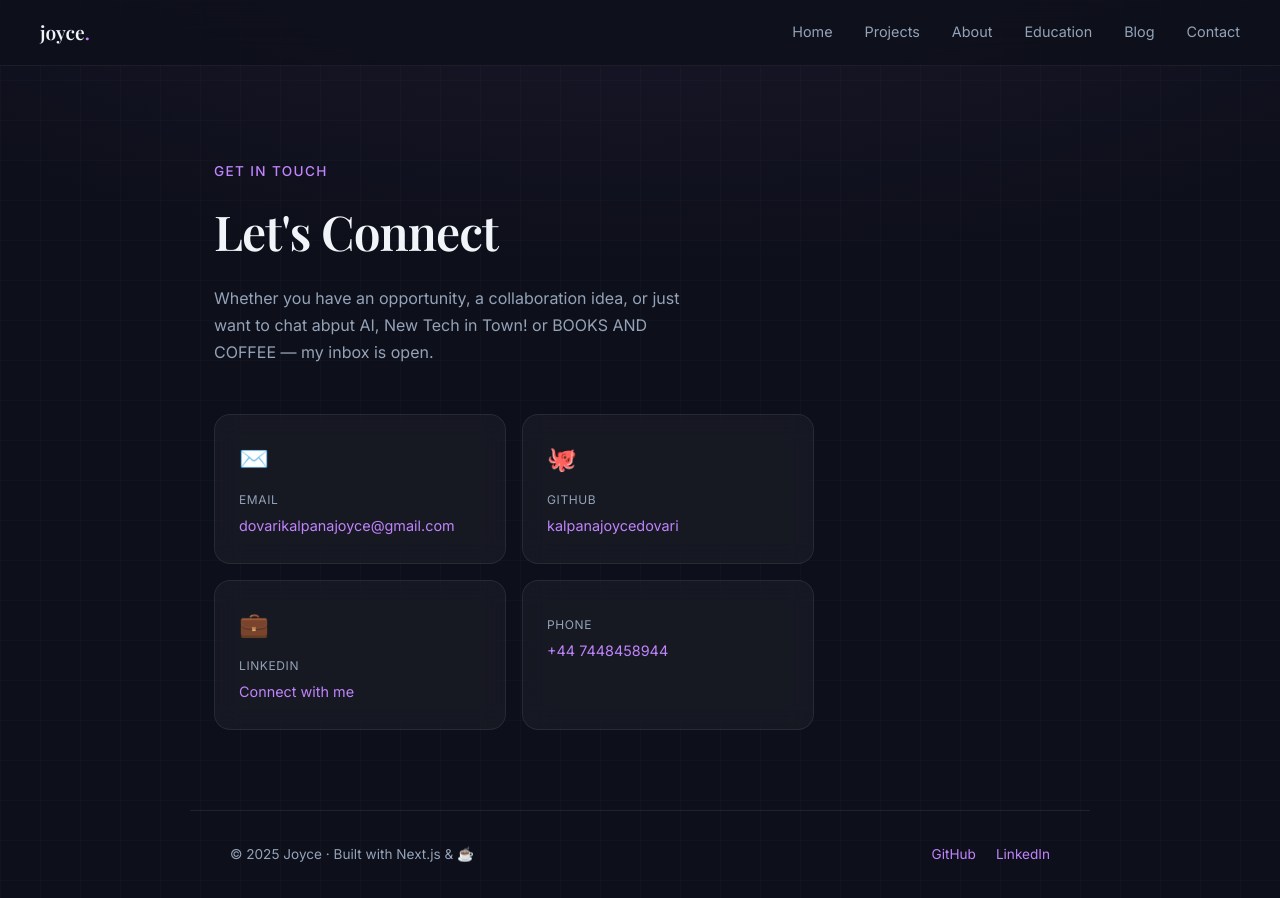
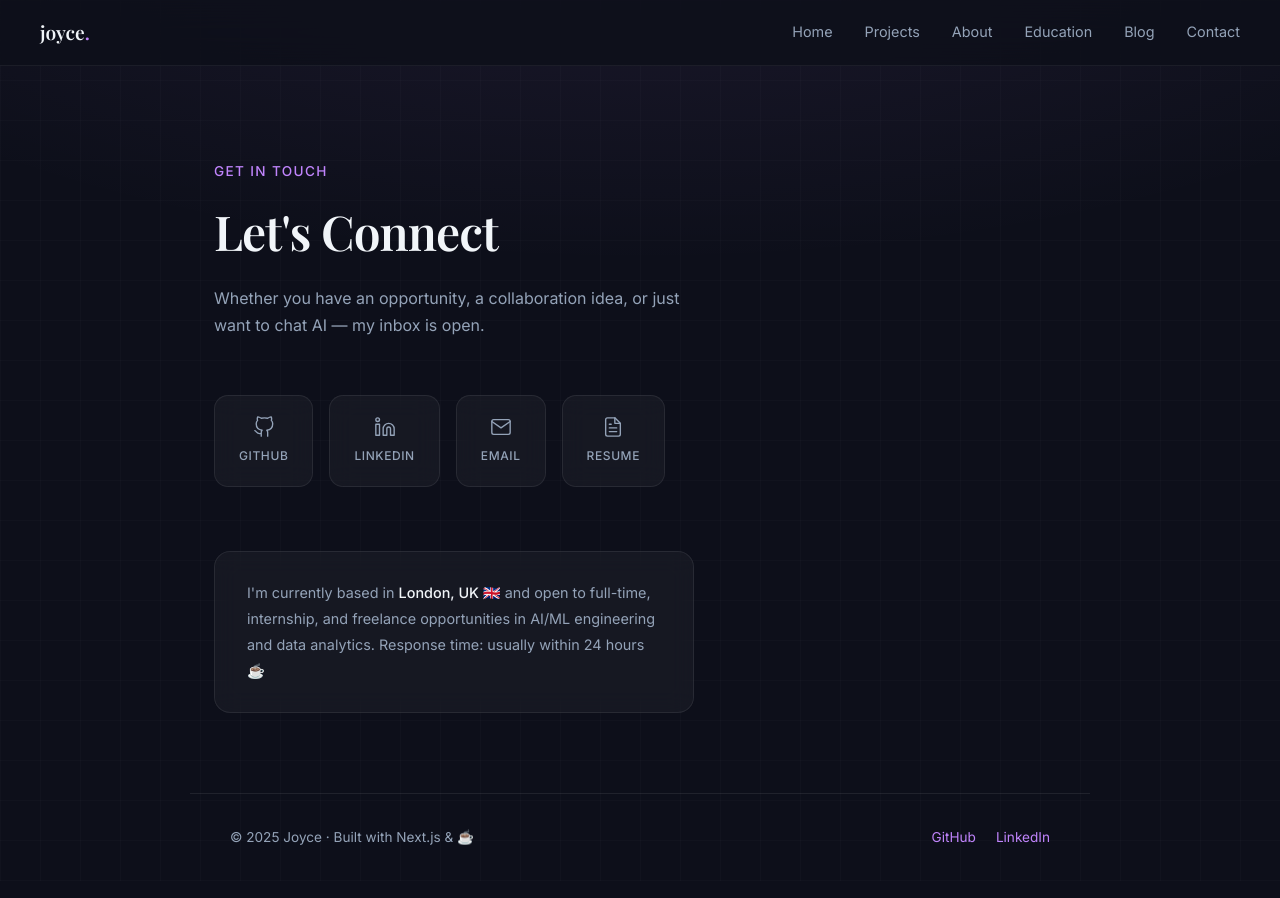
Before and after one commit to kalpanajoycedovari/my-portfolio, a Next.js app: page /contact in a window 1280 px wide. Built offline with nearby package versions, Linux system fonts and the light colour scheme.

Commit message:
Add project detail pages, icon contact buttons, shared data file

```diff
--- a/app/contact/page.tsx
+++ b/app/contact/page.tsx
@@ -3,6 +3,52 @@ import type { Metadata } from "next";
 export const metadata: Metadata = {
   title: "Contact — Joyce",
 };
+
+const LINKS = [
+  {
+    label: "GitHub",
+    href: "https://github.com/kalpanajoycedovari",
+    icon: (
+      <svg width="22" height="22" viewBox="0 0 24 24" fill="none" stroke="currentColor" strokeWidth="1.5" strokeLinecap="round" strokeLinejoin="round">
+        <path d="M9 19c-5 1.5-5-2.5-7-3m14 6v-3.87a3.37 3.37 0 0 0-.94-2.61c3.14-.35 6.44-1.54 6.44-7A5.44 5.44 0 0 0 20 4.77 5.07 5.07 0 0 0 19.91 1S18.73.65 16 2.48a13.38 13.38 0 0 0-7 0C6.27.65 5.09 1 5.09 1A5.07 5.07 0 0 0 5 4.77a5.44 5.44 0 0 0-1.5 3.78c0 5.42 3.3 6.61 6.44 7A3.37 3.37 0 0 0 9 18.13V22"/>
+      </svg>
+    ),
+  },
+  {
+    label: "LinkedIn",
+    href: "https://linkedin.com/in/kalpanajoycedovari",
+    icon: (
+      <svg width="22" height="22" viewBox="0 0 24 24" fill="none" stroke="currentColor" strokeWidth="1.5" strokeLinecap="round" strokeLinejoin="round">
+        <path d="M16 8a6 6 0 0 1 6 6v7h-4v-7a2 2 0 0 0-2-2 2 2 0 0 0-2 2v7h-4v-7a6 6 0 0 1 6-6z"/>
+        <rect x="2" y="9" width="4" height="12"/>
+        <circle cx="4" cy="4" r="2"/>
+      </svg>
+    ),
+  },
+  {
+    label: "Email",
+    href: "mailto:kalpanajoycedovari@gmail.com",
+    icon: (
+      <svg width="22" height="22" viewBox="0 0 24 24" fill="none" stroke="currentColor" strokeWidth="1.5" strokeLinecap="round" strokeLinejoin="round">
+        <path d="M4 4h16c1.1 0 2 .9 2 2v12c0 1.1-.9 2-2 2H4c-1.1 0-2-.9-2-2V6c0-1.1.9-2 2-2z"/>
+        <polyline points="22,6 12,13 2,6"/>
+      </svg>
+    ),
+  },
+  {
+    label: "Resume",
+    href: "/resume.pdf",
+    icon: (
+      <svg width="22" height="22" viewBox="0 0 24 24" fill="none" stroke="currentColor" strokeWidth="1.5" strokeLinecap="round" strokeLinejoin="round">
+        <path d="M14 2H6a2 2 0 0 0-2 2v16a2 2 0 0 0 2 2h12a2 2 0 0 0 2-2V8z"/>
+        <polyline points="14 2 14 8 20 8"/>
+        <line x1="16" y1="13" x2="8" y2="13"/>
+        <line x1="16" y1="17" x2="8" y2="17"/>
+        <polyline points="10 9 9 9 8 9"/>
+      </svg>
+    ),
+  },
+];
 
 export default function ContactPage() {
   return (
@@ -10,53 +56,64 @@ export default function ContactPage() {
       <p style={{ color: "var(--accent-lavender)", fontSize: "0.85rem", fontWeight: 500, letterSpacing: "0.1em", marginBottom: "8px" }}>
         GET IN TOUCH
       </p>
-      <h1 style={{ fontSize: "clamp(2rem, 5vw, 3rem)", marginBottom: "12px" }}>
-        Let's Connect
-      </h1>
-      <p style={{ color: "var(--text-secondary)", fontSize: "1rem", maxWidth: "480px", marginBottom: "48px" }}>
-        Whether you have an opportunity, a collaboration idea, or just want to chat abput AI, New Tech in Town! or BOOKS AND COFFEE — my inbox is open.
+      <h1 style={{ fontSize: "clamp(2rem, 5vw, 3rem)", marginBottom: "12px" }}>Let's Connect</h1>
+      <p style={{ color: "var(--text-secondary)", fontSize: "1rem", maxWidth: "480px", marginBottom: "56px" }}>
+        Whether you have an opportunity, a collaboration idea, or just want to chat AI — my inbox is open.
       </p>
 
-      <div style={{ display: "grid", gridTemplateColumns: "repeat(auto-fit, minmax(200px, 1fr))", gap: "16px", maxWidth: "600px" }}>
-        {[
-          {
-            label: "Email",
-            value: "dovarikalpanajoyce@gmail.com",   // ← replace with your email
-            href: "mailto:dovarikalpanajoyce@gmail.com",
-            icon: "✉️",
-          },
-          {
-            label: "GitHub",
-            value: "kalpanajoycedovari",
-            href: "https://github.com/kalpanajoycedovari",
-            icon: "🐙",
-          },
-          {
-            label: "LinkedIn",
-            value: "Connect with me",
-            href: "https://linkedin.com/in/kalpanajoycedovari",  // ← replace
-            icon: "💼",
-          },
-          {
-            label: "Phone",
-            value: "+44 7448458944",
-
-            icon: "",
-          },
-        ].map(item => (
+      {/* Icon buttons row */}
+      <div style={{ display: "flex", gap: "16px", flexWrap: "wrap", marginBottom: "64px" }}>
+        {LINKS.map(link => (
           <a
-            key={item.label}
-            href={item.href}
-            target="_blank"
+            key={link.label}
+            href={link.href}
+            target={link.href.startsWith("mailto") ? undefined : "_blank"}
             rel="noreferrer"
-            className="glass-card"
-            style={{ padding: "24px", display: "block", color: "inherit" }}
+            style={{
+              display: "flex",
+              flexDirection: "column",
+              alignItems: "center",
+              gap: "8px",
+              padding: "20px 24px",
+              borderRadius: "14px",
+              border: "1px solid var(--border)",
+              background: "var(--bg-card)",
+              color: "var(--text-secondary)",
+              textDecoration: "none",
+              backdropFilter: "blur(12px)",
+              transition: "border-color 0.2s ease, color 0.2s ease, transform 0.2s ease, box-shadow 0.2s ease",
+              minWidth: "80px",
+            }}
+            onMouseEnter={e => {
+              const el = e.currentTarget;
+              el.style.borderColor = "rgba(192,132,252,0.5)";
+              el.style.color = "var(--accent-lavender)";
+              el.style.transform = "translateY(-3px)";
+              el.style.boxShadow = "0 8px 24px rgba(192,132,252,0.12)";
+            }}
+            onMouseLeave={e => {
+              const el = e.currentTarget;
+              el.style.borderColor = "var(--border)";
+              el.style.color = "var(--text-secondary)";
+              el.style.transform = "translateY(0)";
+              el.style.boxShadow = "none";
+            }}
           >
-            <div style={{ fontSize: "1.5rem", marginBottom: "10px" }}>{item.icon}</div>
-            <div style={{ fontSize: "0.75rem", color: "var(--text-secondary)", marginBottom: "4px", letterSpacing: "0.05em" }}>{item.label.toUpperCase()}</div>
-            <div style={{ fontSize: "0.9rem", color: "var(--accent-lavender)" }}>{item.value}</div>
+            {link.icon}
+            <span style={{ fontSize: "0.75rem", fontWeight: 500, letterSpacing: "0.05em" }}>
+              {link.label.toUpperCase()}
+            </span>
           </a>
         ))}
+      </div>
+
+      {/* Extra info */}
+      <div className="glass-card" style={{ padding: "28px 32px", maxWidth: "480px" }}>
+        <p style={{ color: "var(--text-secondary)", fontSize: "0.9rem", lineHeight: 1.8 }}>
+          I'm currently based in <span style={{ color: "var(--text-primary)", fontWeight: 500 }}>London, UK 🇬🇧</span> and open to
+          full-time, internship, and freelance opportunities in AI/ML engineering and data analytics.
+          Response time: usually within 24 hours ☕
+        </p>
       </div>
     </div>
   );
```
